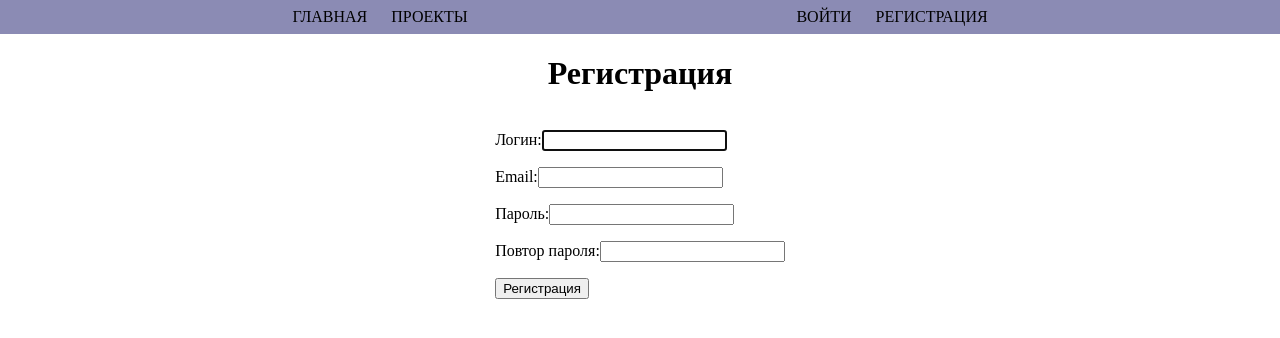
After one commit to mrDeform/DjangoTaskManager, a Django app: page /register/ in a window 1280 px wide. The commit adds this page. Shown: the top 338 px of the page. Run offline with Django 4.2, Linux system fonts and the light colour scheme.

Commit message:
- Add registration form and user authenticate

```diff
--- /dev/null
+++ b/todolist/logic/forms.py
@@ -0,0 +1,14 @@
+from django import forms
+from django.contrib.auth.forms import UserCreationForm
+from django.contrib.auth.models import User
+
+
+class RegisterUserForm(UserCreationForm):
+    username = forms.CharField(label='Логин', widget=forms.TextInput(attrs={'class': 'form-input'}))
+    email = forms.EmailField(label='Email', widget=forms.EmailInput(attrs={'class': 'form-input'}))
+    password1 = forms.CharField(label='Пароль', widget=forms.PasswordInput(attrs={'class': 'form-input'}))
+    password2 = forms.CharField(label='Повтор пароля', widget=forms.PasswordInput(attrs={'class': 'form-input'}))
+
+    class Meta:
+        model = User
+        fields = ('username', 'email', 'password1', 'password2')
--- a/todolist/logic/urls.py
+++ b/todolist/logic/urls.py
@@ -1,10 +1,13 @@
-from django.urls import path
-from . import views
+from django.urls import path, include
+from .views import *
 
 urlpatterns = [
-    path('', views.index, name='index'),
-    path('add_task/', views.add_task, name='add_task'),
-    path('delete_task/', views.delete_task, name='delete_task'),
-    path('update_task/', views.update_task, name='update_task'),
-    path('send_mail/', views.send_todo_to_email, name='send_todo_to_email'),
+    path('', about, name='about'),
+    path('', include('django.contrib.auth.urls')),
+    path('index/', index, name='index'),
+    path('register/', RegisterUser.as_view(), name='register'),
+    path('add_task/', add_task, name='add_task'),
+    path('delete_task/', delete_task, name='delete_task'),
+    path('update_task/', update_task, name='update_task'),
+    path('send_mail/', send_todo_to_email, name='send_todo_to_email'),
 ]
--- a/todolist/logic/views.py
+++ b/todolist/logic/views.py
@@ -1,13 +1,37 @@
+from django.contrib.auth import login
 from django.core.mail import send_mail
 from django.http import HttpResponse
 from django.shortcuts import render, redirect
+from django.views import View
 from django.views.decorators.csrf import csrf_exempt
 from django.contrib.auth.models import User
-from rest_framework import generics, viewsets
+from rest_framework.permissions import IsAuthenticated
+from rest_framework import generics
+from .forms import RegisterUserForm
+from .models import Task, ToDo
 from .serializers import TaskSerializer, ToDoSerializer
-from .models import Task, ToDo
-from rest_framework.permissions import IsAuthenticated
 from .permissions import IsAdminOrManager, IsAdminOrManagerOrResponsible
+
+
+class RegisterUser(View):
+    template_name = 'todolist/register.html'
+
+    def get(self, request):
+        context = {
+            'form': RegisterUserForm()
+        }
+        return render(request, self.template_name, context)
+
+    def post(self, request):
+        form = RegisterUserForm(request.POST)
+        if form.is_valid():
+            user = form.save()
+            login(request, user, backend='django.contrib.auth.backends.ModelBackend')
+            return redirect('index')
+        context = {
+            'form': form
+        }
+        return render(request, self.template_name, context)
 
 
 @csrf_exempt
@@ -18,6 +42,9 @@ def index(request):
     elif request.method == "POST":
         return redirect('add_task')
 
+
+def about(request):
+    return render(request, "todolist/about.html")
 
 @csrf_exempt
 def add_task(request):
--- a/todolist/templates/main.html
+++ b/todolist/templates/main.html
@@ -3,6 +3,7 @@
 <html lang="en">
 <head>
     <meta charset="UTF-8">
+    <title>{% block title %}Project manager{% endblock title %}</title>
     <link rel="stylesheet" href="{% static 'css/main.css' %}">
 </head>
 <body>
@@ -10,11 +11,20 @@
         <div class="page__navigation-wrapper">
             <nav class="page__navigation">
                 <ul class="menu">
-                    <li class="menu__item"><a href="{%url 'index'%}">Главная</a></li>
-                    <li class="menu__item"><a href="{%url 'add_task'%}">Проекты</a></li>
-                    <li class="menu__item"><a href="{%url 'update_task'%}">Зарегистрироваться</a></li>
-                    <!-- <li class="menu__item"><a href="{%url 'delete_task'%}">Удалить проект</a></li> -->
+                    <li class="menu__item"><a href="{%url 'about'%}">Главная</a></li>
+                    <li class="menu__item"><a href="{%url 'index'%}">Проекты</a></li>
                 </ul>
+                {% if user.is_authenticated %}
+                <ul class="menu">
+                    <li class="menu__item">Пользователь: {{ user }} </li>
+                    <li class="menu__item"><a href="{%url 'logout'%}">Выйти</a></li>
+                {% else %}
+                </ul>
+                <ul class="menu">
+                    <li class="menu__item"><a href="{%url 'login'%}">Войти</a></li>
+                    <li class="menu__item"><a href="{%url 'register'%}">Регистрация</a></li>
+                </ul>
+                {% endif %}
             </nav>
         </div>
         <div class="content">
--- /dev/null
+++ b/todolist/templates/todolist/register.html
@@ -0,0 +1,15 @@
+{% extends "main.html" %}
+{% block title %}Регистрация{% endblock title %}
+{% block content %}
+<h1>Регистрация</h1>
+<form action="{% url 'register' %}" method = "post">
+    {% csrf_token %}
+    {% for f in form %}
+    <p><label class = "form-label" for="{{ f.id_for_label }}">{{f.label}}:</label>{{ f }}</p>
+    <div class="form-error">{{ f.errors}}</div>
+    {% endfor %}
+
+    <button type="submit">Регистрация</button>
+
+</form>
+{% endblock %}
--- a/todolist/todolist/settings.py
+++ b/todolist/todolist/settings.py
@@ -26,7 +26,8 @@ SECRET_KEY = 'django-insecure-x*ok4on7()u3nmy-nkwkl%#7&gzgq0*jr(l6f^_(cd8!05ku*s
 DEBUG = True
 
 ALLOWED_HOSTS = []
-
+LOGIN_REDIRECT_URL = '/'
+LOGOUT_REDIRECT_URL = '/'
 
 # Application definition
 
```
Also changed, not shown: todolist/templates/registration/login.html (added, +15 -0 lines), todolist/templates/todolist/about.html (added, +8 -0 lines), todolist/templates/todolist/index.html (+7 -2 lines).
